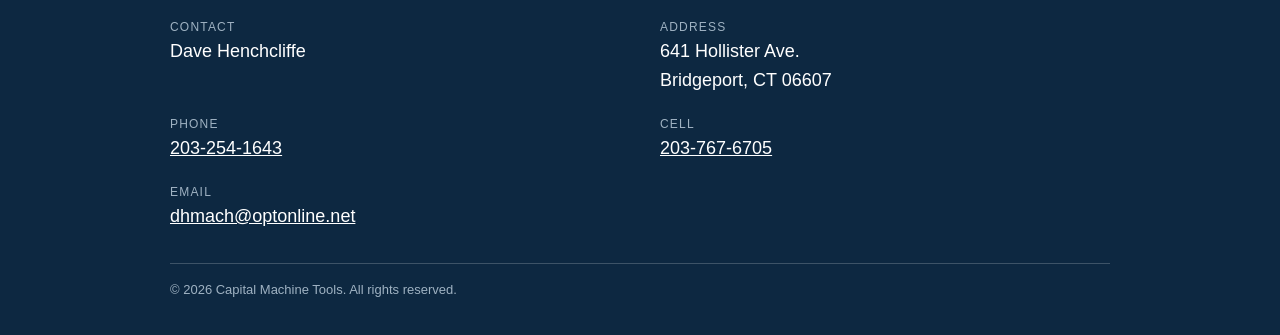
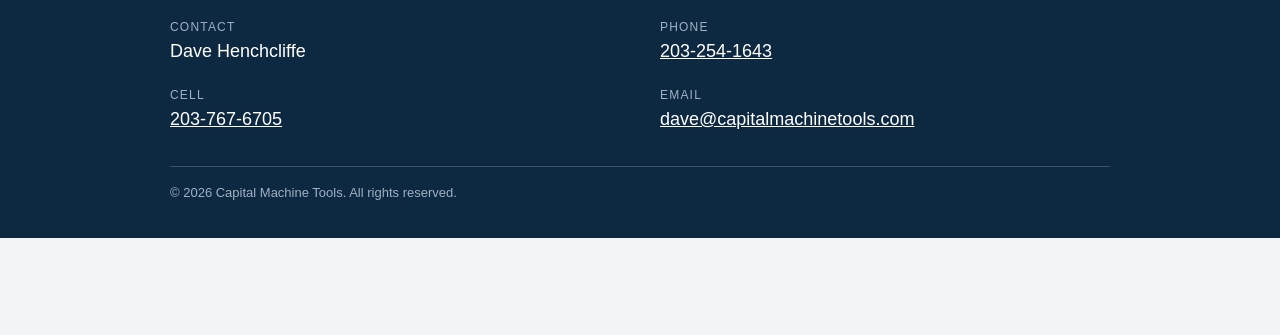
Before and after one commit to tylerhench/Capital-Machine-Tools, a plain HTML site: page index.html in a window 1280 px wide. Shown: the part 762-1097 px from the top of the page. After the commit the page ends 1000 px from the top, so only its background shows below. Drawn offline with Linux system fonts and the light colour scheme.

Commit message:
Update contact details in index.html
Updated contact information including email and removed address.

```diff
--- a/index.html
+++ b/index.html
@@ -5,6 +5,8 @@
 <meta name="viewport" content="width=device-width, initial-scale=1">
 <title>Capital Machine Tools &mdash; Buying and Selling Metalworking Machine Tools</title>
 <meta name="description" content="Capital Machine Tools has over 35 years of experience buying and selling metalworking machine tools, with a 50,000 sq. ft. warehouse and machines available under power for inspection.">
+<link rel="preconnect" href="https://fonts.gstatic.com" crossorigin>
+<link href="https://fonts.googleapis.com/css2?family=Nunito+Sans:wght@400;600;700;800&display=swap" rel="stylesheet">
 <link rel="stylesheet" href="style.css">
 </head>
 <body>
@@ -58,10 +60,6 @@
         <dd>Dave Henchcliffe</dd>
       </div>
       <div>
-        <dt>Address</dt>
-        <dd>641 Hollister Ave.<br>Bridgeport, CT 06607</dd>
-      </div>
-      <div>
         <dt>Phone</dt>
         <dd><a href="tel:+1 203-254-1643">203-254-1643</a></dd>
       </div>
@@ -71,7 +69,7 @@
       </div>
       <div>
         <dt>Email</dt>
-        <dd><a href="dhmach@optonline.net">dhmach@optonline.net</a></dd>
+        <dd><a href="dave@capitalmachinetools.com">dave@capitalmachinetools.com</a></dd>
       </div>
     </dl>
     <p class="copyright">&copy; 2026 Capital Machine Tools. All rights reserved.</p>
```
